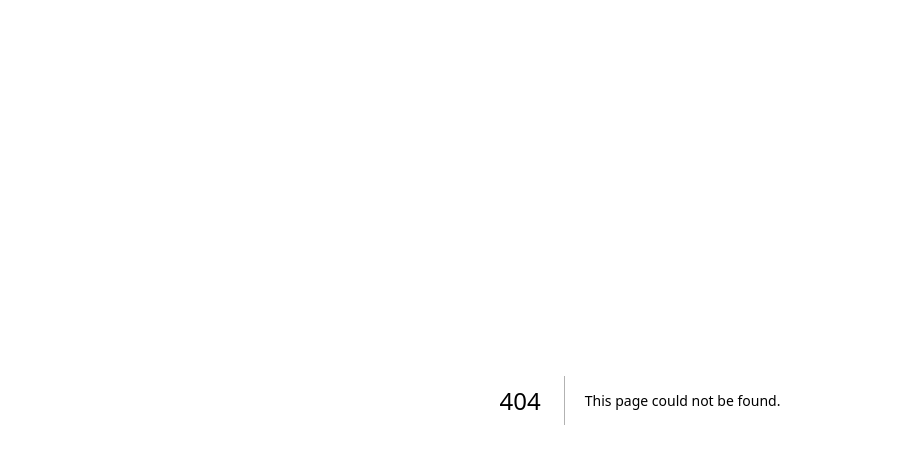
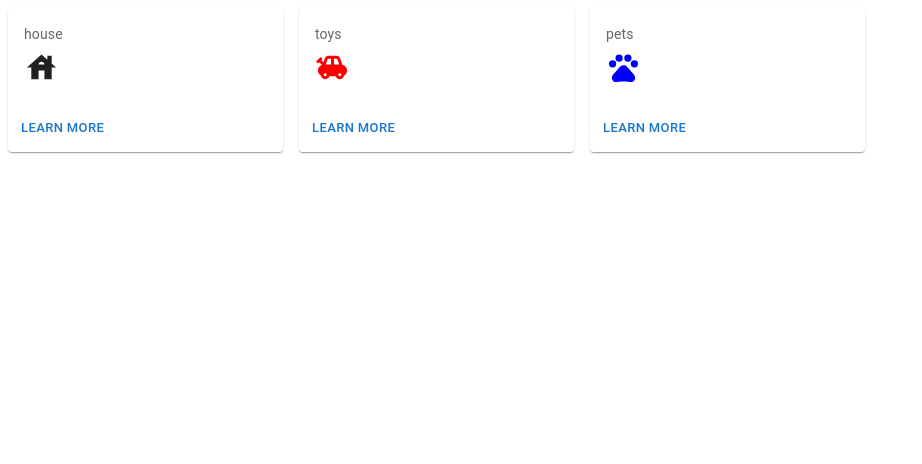
Before and after one commit to lucamartini/eco, a Next.js app: page /gallery in a window 1280 px wide. Before the commit this address had no page. Shown: the top 464 px of the page, without its empty margins (0-922 px from the left). Built offline with nearby package versions, Linux system fonts and the light colour scheme.

Commit message:
add Gallery

```diff
--- a/next.config.js
+++ b/next.config.js
@@ -1,4 +1,15 @@
 /** @type {import('next').NextConfig} */
-const nextConfig = {}
+const nextConfig = {
+  images: {
+    remotePatterns: [
+      {
+        protocol: "https",
+        hostname: "media.istockphoto.com",
+        port: "",
+        pathname: "/id/**",
+      },
+    ],
+  },
+};
 
-module.exports = nextConfig
+module.exports = nextConfig;
--- a/package.json
+++ b/package.json
@@ -11,6 +11,7 @@
   "dependencies": {
     "@emotion/react": "^11.11.1",
     "@emotion/styled": "^11.11.0",
+    "@mui/icons-material": "^5.14.0",
     "@mui/material": "^5.14.0",
     "@types/node": "20.4.1",
     "@types/react": "18.2.14",
--- /dev/null
+++ b/src/app/gallery/inspect.tsx
@@ -0,0 +1,12 @@
+"use client";
+
+import Button from "@mui/material/Button";
+
+export default function Inspect(params: { id: number }) {
+  const { id } = params;
+  return (
+    <Button size="small" onClick={() => console.log(id)}>
+      Learn More
+    </Button>
+  );
+}
--- /dev/null
+++ b/src/app/gallery/page.tsx
@@ -0,0 +1,58 @@
+import Grid from "@mui/material/Unstable_Grid2"; // Grid version 2
+import HouseIcon from "@mui/icons-material/House";
+import ToysIcon from "@mui/icons-material/Toys";
+import PetsIcon from "@mui/icons-material/Pets";
+import Card from "@mui/material/Card";
+import CardActions from "@mui/material/CardActions";
+import CardContent from "@mui/material/CardContent";
+import Button from "@mui/material/Button";
+import Typography from "@mui/material/Typography";
+import Inspect from "./inspect";
+
+async function getItems() {
+  return [
+    {
+      id: 1,
+      icon: <HouseIcon fontSize="large" />,
+      text: "house",
+    },
+    {
+      id: 2,
+      icon: <ToysIcon fontSize="large" sx={{ color: "red" }} />,
+      text: "toys",
+    },
+    {
+      id: 3,
+      icon: <PetsIcon fontSize="large" sx={{ color: "blue" }} />,
+      text: "pets",
+    },
+  ];
+}
+
+export default async function Gallery() {
+  const items = await getItems();
+
+  return (
+    <Grid container spacing={2}>
+      {items.map((i) => (
+        <Grid key={i.id}>
+          <Card sx={{ minWidth: 275 }}>
+            <CardContent>
+              <Typography
+                sx={{ fontSize: 14 }}
+                color="text.secondary"
+                gutterBottom
+              >
+                {i.text}
+              </Typography>
+              {i.icon}
+            </CardContent>
+            <CardActions>
+              <Inspect id={i.id} />
+            </CardActions>
+          </Card>
+        </Grid>
+      ))}
+    </Grid>
+  );
+}
```
Also changed, not shown: 1 other file (tests, documents, lock files or other folders).
